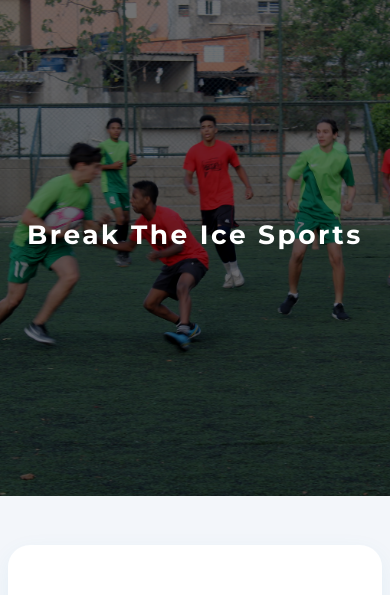
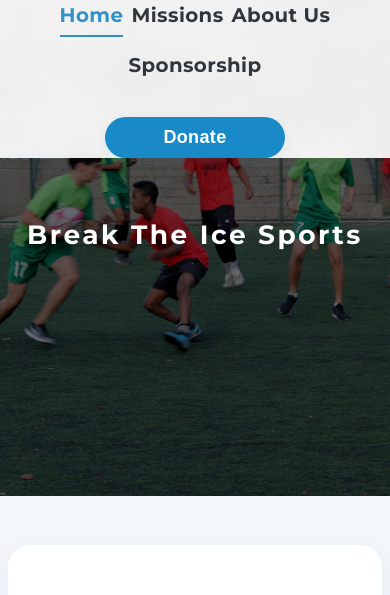
Before and after one commit to BreakingTheIce/trialbreak, a plain HTML site: page index.html in a window 390 px wide. Shown: the part 97-692 px from the top of the page. Drawn offline with Linux system fonts and the light colour scheme.

Commit message:
Update index.html

```diff
--- a/index.html
+++ b/index.html
@@ -45,8 +45,11 @@
       justify-content: space-between;
       height: 70px;
       padding: 0 36px;
+      width: 100%;
+      box-sizing: border-box;
     }
     .nav-logo {
+      flex: 1 0 auto;
       font-size: 1.65rem;
       font-weight: 800;
       letter-spacing: .12em;
@@ -55,36 +58,37 @@
       transition: color 0.2s;
       display: flex;
       align-items: center;
+      min-width: 210px;
+    }
+    nav {
+      flex: 2 1 auto;
+      display: flex;
+      align-items: center;
+      justify-content: center;
+      gap: 40px;
     }
     nav a {
       color: var(--text-main);
       text-decoration: none;
-      margin: 0 22px;
-      font-weight: 600;
-      font-size: 1.06rem;
-      position: relative;
-      transition: color 0.2s;
-      opacity: 0.86;
-    }
-    nav a:after {
-      content: '';
-      display: block;
-      margin: 0 auto;
-      width: 0;
-      height: 2.5px;
-      background: var(--primary);
-      transition: width 0.2s;
-      border-radius: 2px;
+      font-weight: 700;
+      font-size: 1.1rem;
+      padding: 8px 0;
+      background: none;
+      border: none;
+      outline: none;
+      border-bottom: 2.5px solid transparent;
+      transition: color 0.18s, border-bottom 0.18s;
+      letter-spacing: 0.02em;
+      opacity: 0.9;
+      display: inline-block;
     }
     nav a:hover,
     nav a.active {
       color: var(--primary);
-    }
-    nav a:hover:after,
-    nav a.active:after {
-      width: 70%;
+      border-bottom: 2.5px solid var(--primary);
     }
     .donate-btn {
+      flex: 1 0 auto;
       background: var(--primary);
       color: #fff;
       border: none;
@@ -95,14 +99,16 @@
       letter-spacing: 0.02em;
       cursor: pointer;
       box-shadow: 0 2px 12px rgba(26,137,199,0.09);
-      transition: var(--transition);
+      transition: background 0.2s;
+      margin-left: 40px;
+      min-width: 120px;
     }
     .donate-btn:hover {
       background: #126090;
     }
     .hero {
       position: relative;
-      margin-top: 70px; /* height of the fixed header */
+      margin-top: 70px;
       height: 62vh;
       min-height: 380px;
       display: flex;
@@ -367,6 +373,24 @@
       margin-top: 60px;
     }
     @media (max-width: 900px) {
+      .nav-inner {
+        flex-direction: column;
+        height: auto;
+        padding: 12px 10px;
+        gap: 10px;
+      }
+      nav {
+        gap: 18px;
+        margin: 10px 0;
+        flex-wrap: wrap;
+      }
+      .donate-btn {
+        margin-left: 0;
+        margin-top: 10px;
+        width: 100%;
+        max-width: 180px;
+        min-width: unset;
+      }
       .flex-row {
         flex-direction: column;
         gap: 22px;
@@ -381,7 +405,10 @@
     @media (max-width: 600px) {
       .nav-inner {
         padding: 0 5px;
-        height: 54px;
+        height: auto;
+      }
+      nav {
+        gap: 8px;
       }
       .hero-content h1 {
         font-size: 1.47rem;
```
